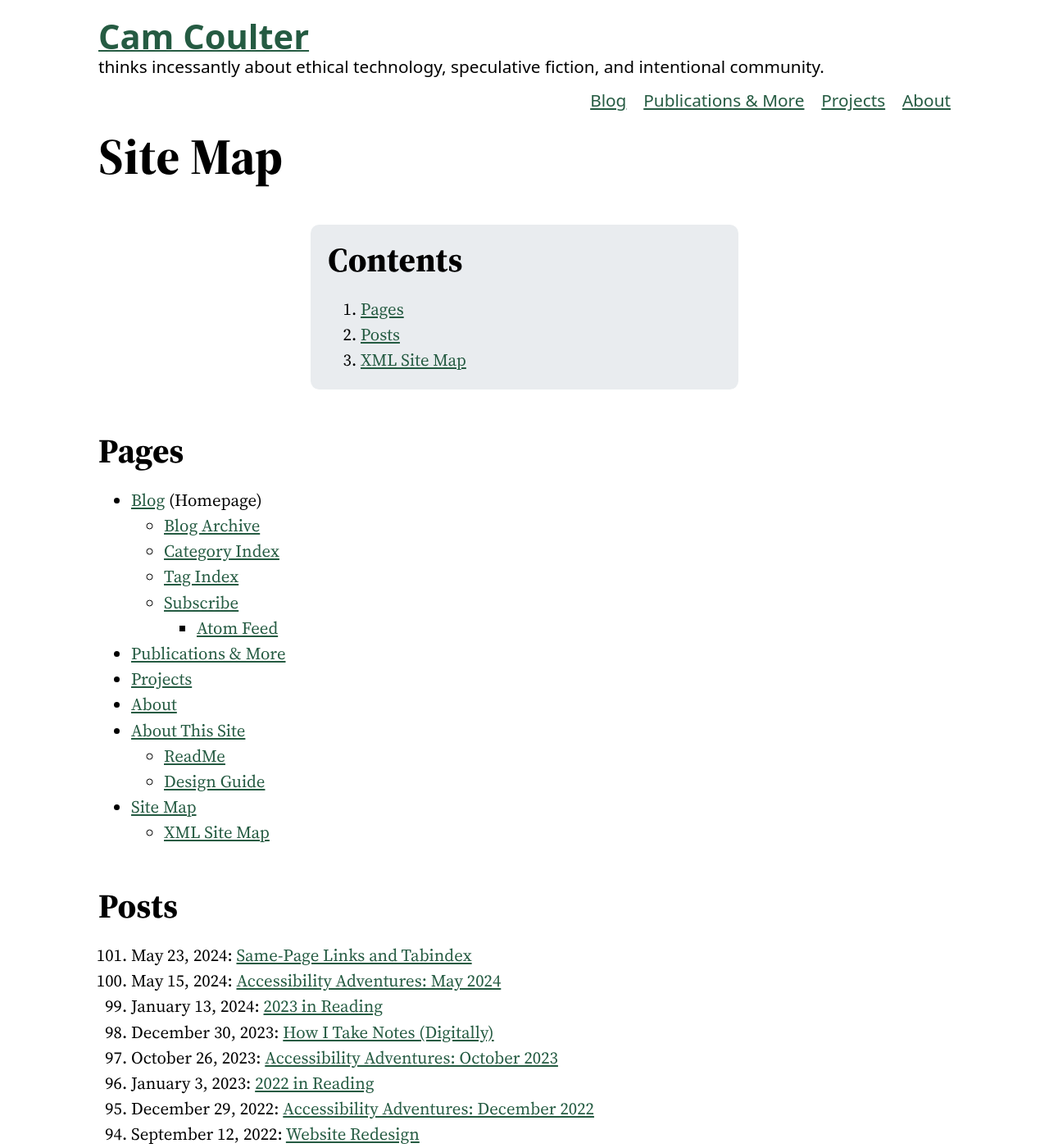
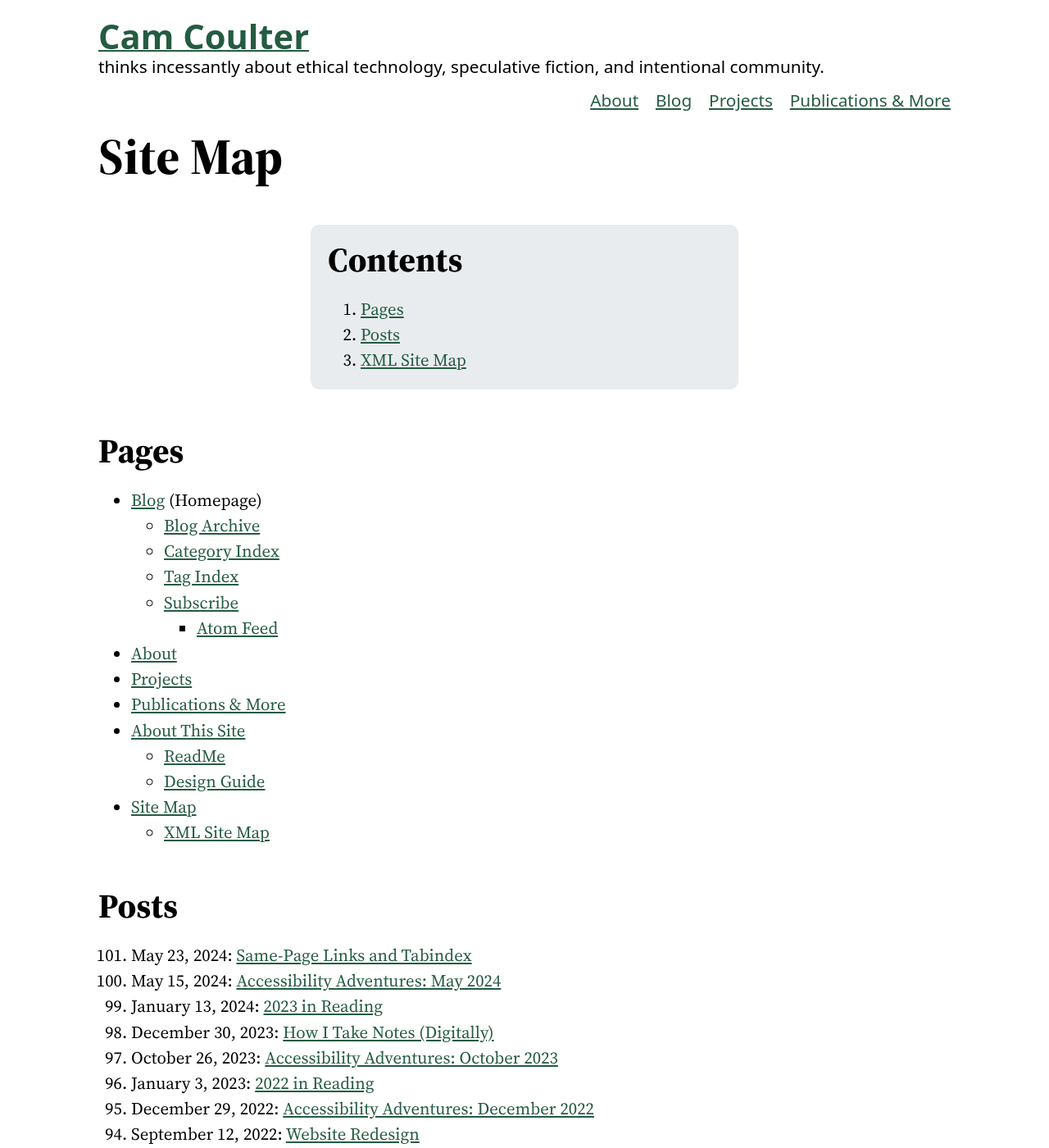
Before and after one commit to cncoulter/camcoulter.com, a Jekyll site: the page built from Site-Map.html, in a window 1280 px wide and 1400 px high. Shown: the whole window at 82% size. Built offline with Jekyll 4.4.1, drawn with Linux system fonts in a browser that asks for light colours; some web fonts are replaced.

Commit message:
Reorder pages

```diff
--- a/Site-Map.html
+++ b/Site-Map.html
@@ -32,9 +32,9 @@ permalink: /Site-Map/
 			</li>
 		</ul>
 	</li>
+	<li><a href="/About/">About</a></li>
+	<li><a href="/Projects/">Projects</a></li>
 	<li><a href="/Publications/">Publications & More</a></li>
-	<li><a href="/Projects/">Projects</a></li>
-	<li><a href="/About/">About</a></li>
 	<li><a href="/About-This-Site/">About This Site</a>
 		<ul>
 			<li><a href="/About-This-Site/ReadMe/">ReadMe</a></li>
--- a/_layouts/default.html
+++ b/_layouts/default.html
@@ -92,10 +92,10 @@ SPDX-License-Identifier: AGPL-3.0-or-later
 			<p class="printOnly">This page appears online at: <a href="{{ site.url }}{{ page.url }}" class="doNotPrintLink">{{ site.url }}{{ page.url }}</a></p>
 			<nav>
 				<ul class="primary-nav link-undercover--list">
+					<li><a href="/About/" class="link-undercover">About</a></li>
 					<li><a href="/" class="link-undercover">Blog</a></li>
+					<li><a href="/Projects/" class="link-undercover">Projects</a></li>
 					<li><a href="/Publications/" class="link-undercover">Publications & More</a></li>
-					<li><a href="/Projects/" class="link-undercover">Projects</a></li>
-					<li><a href="/About/" class="link-undercover">About</a></li>
 				</ul>
 			</nav>
 		</header>
```
